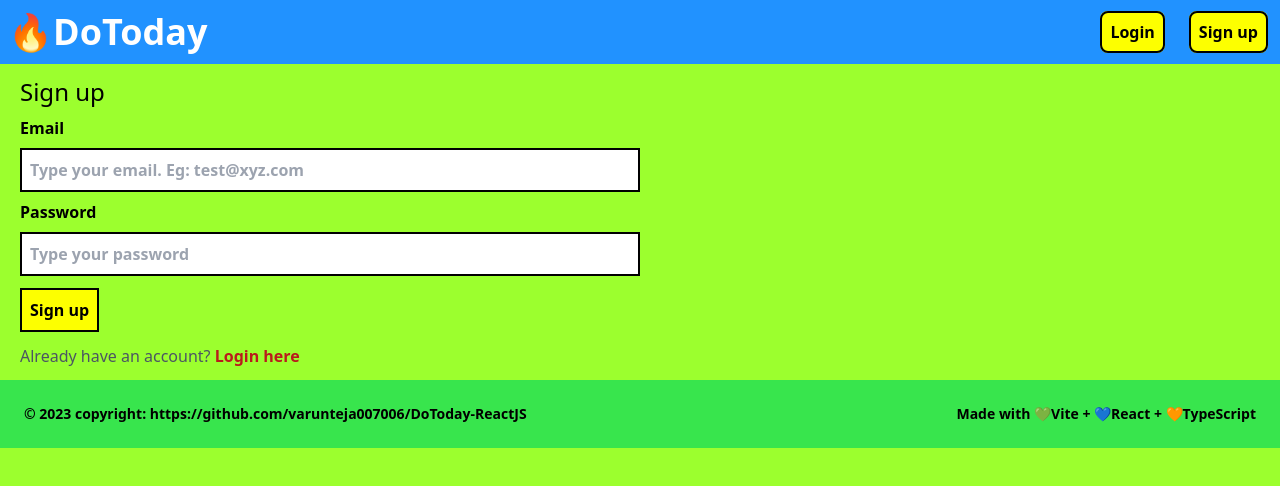
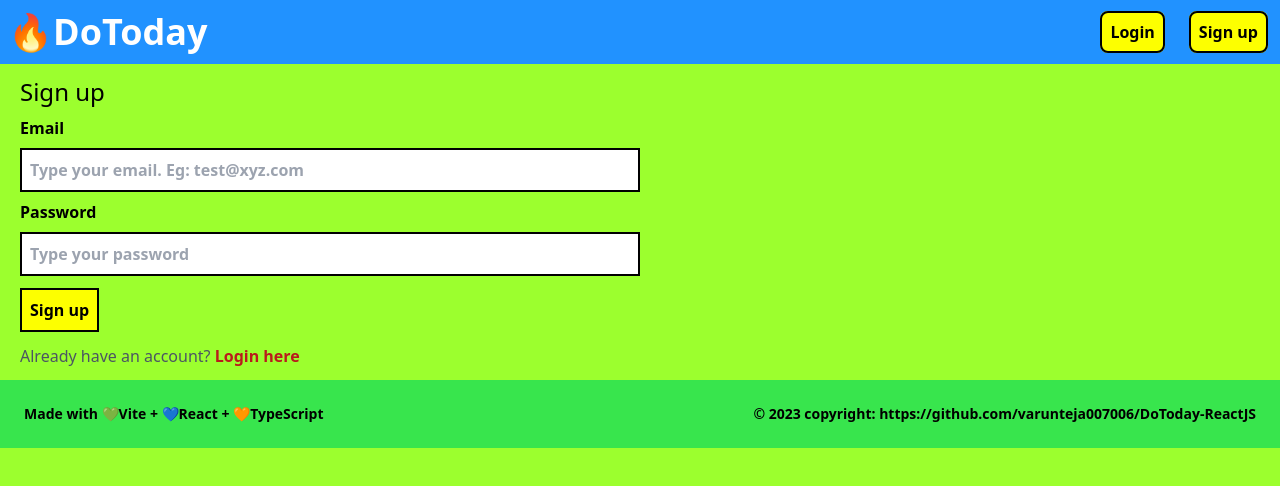
Before and after one commit to varunteja007006/DoToday-ReactJS, a React (Vite) app in the folder frontend/: page /signup in a window 1280 px wide. Shown: the top 486 px of the page. Built offline with nearby package versions, Linux system fonts and the light colour scheme.

Commit message:
Reponsive design fixes

```diff
--- a/frontend/src/components/main/Footer.tsx
+++ b/frontend/src/components/main/Footer.tsx
@@ -6,26 +6,26 @@ function Footer() {
   const { user }: any = userAuth;
   return (
     <>
-      <footer className="bg-secondary text-center text-black font-semibold lg:text-left">
-        <div className="flex items-center justify-center p-6 lg:justify-between">
+      <footer className="bg-secondary text-center text-black font-semibold">
+        <div className="items-center justify-center p-6 lg:justify-between gap-4  flex lg:flex-row flex-col">
           {user && (
-            <div className="mr-12 hidden lg:block text-sm">
+            <div className="text-sm">
               <span>
                 Logged in as {user.email}. Not you?{" "}
-                <a className=" font-semibold" href="/logout">
+                <a className="" href="/logout">
                   Log out
                 </a>
               </span>
             </div>
           )}
           <div className="text-sm">
+            <span>Made with 💚Vite + 💙React + 🧡TypeScript</span>
+          </div>
+          <div className="text-sm">
             <span>
               © 2023 copyright:
               https://github.com/varunteja007006/DoToday-ReactJS
             </span>
-          </div>
-          <div className="text-sm">
-            <span>Made with 💚Vite + 💙React + 🧡TypeScript</span>
           </div>
         </div>
       </footer>
--- a/frontend/src/pages/Home.tsx
+++ b/frontend/src/pages/Home.tsx
@@ -97,10 +97,13 @@ function Home() {
   return (
     <div className="font-semibold text-black">
       <h3 className="text-2xl">Home</h3>
-      <form onSubmit={handleSubmit} className="flex flex-row py-2 w-1/2 ">
+      <form
+        onSubmit={handleSubmit}
+        className="flex flex-row py-2 lg:w-1/2 w-100 justify-between"
+      >
         <input
           type="text"
-          className="p-2 border-2 border-black w-1/2 outline-none focus:border-4 focus:border-quaternary focus:ring focus:ring-primary "
+          className="p-2 border-2 border-black w-100 lg:w-1/2 outline-none focus:border-4 focus:border-quaternary focus:ring focus:ring-primary "
           placeholder="Add new task"
           value={newTask}
           onChange={handleTaskName}
--- a/frontend/src/pages/Login.tsx
+++ b/frontend/src/pages/Login.tsx
@@ -50,7 +50,7 @@ function Login() {
     <>
       <h3 className="text-2xl">Login</h3>
       <form
-        className=" flex flex-col w-1/2 font-semibold"
+        className=" flex flex-col w-100 lg:w-1/2 font-semibold"
         onSubmit={handleSubmit}
       >
         <label className="my-2">Email</label>
--- a/frontend/src/pages/Signup.tsx
+++ b/frontend/src/pages/Signup.tsx
@@ -50,7 +50,7 @@ function Signup() {
     <>
       <h3 className="text-2xl">Sign up</h3>
       <form
-        className=" flex flex-col w-1/2 font-semibold"
+        className=" flex flex-col w-100 lg:w-1/2 font-semibold"
         onSubmit={handleSubmit}
       >
         <label className="my-2">Email</label>
```
